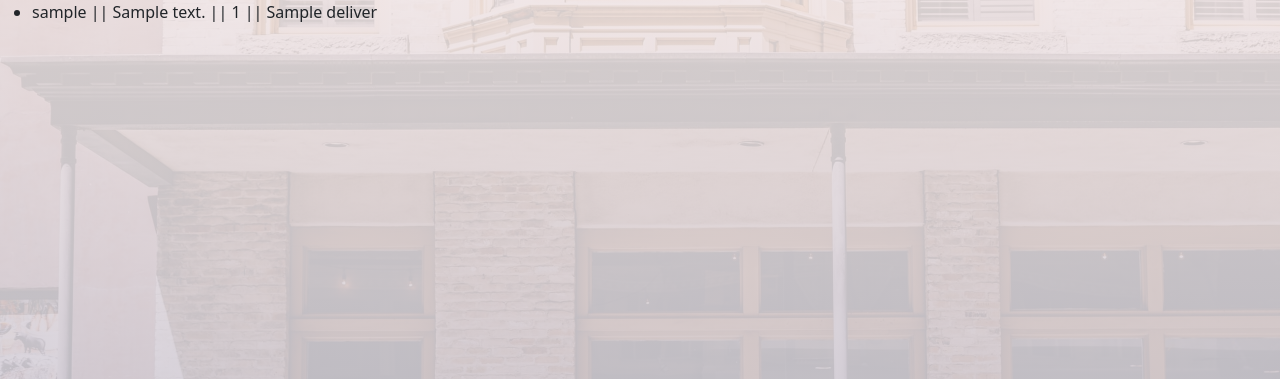
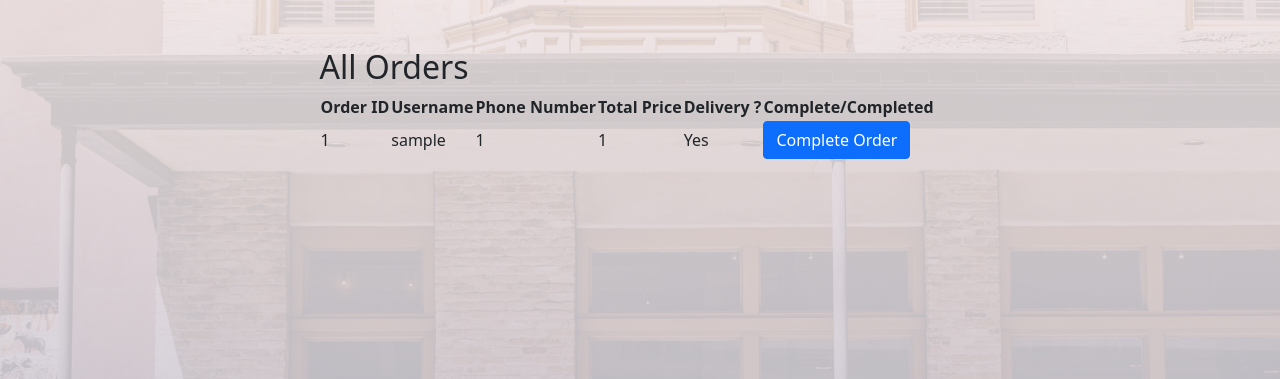
Before and after one commit to anirudh-kac/UniShop, a Django app: template dbmsproject/unishop/templates/unishop/shop_orders.html in a window 1280 px wide. Shown: the part 56-435 px from the top of the page. Run offline with Django 3.2, Linux system fonts and the light colour scheme; the template is opened without the code that fills it: most values are stand-ins (such as "Sample title", 1, 10 or a date in 2020); some libraries are stand-ins or nearby versions.

Commit message:
fix order styles

```diff
--- a/dbmsproject/unishop/templates/unishop/orders.html
+++ b/dbmsproject/unishop/templates/unishop/orders.html
@@ -7,7 +7,10 @@ Orders
 <div class = "container">
     <div class = "row align-self-center justify-content-center">
         {% if not orders %}
+        <div class = "col-lg-7 col-md-9 col-sm-10 mt-5 ">
             <h2>Sorry you don't have any orders right now </h2>
+        </div>
+
             {% else %}
             <div class = "col-l-5 col-md-6 col-sm-10">
                 <h1>All Orders</h1>
@@ -19,6 +22,7 @@ Orders
                     <th>Cost</th>
                     <th>Delivery ? </th>
                     <th>Address </th>
+                    <th>Complete</th>
                 </thead>
 
             <tbody>
@@ -28,6 +32,7 @@ Orders
                 <td>{{order.total_price}}</td>
                 <td>{{order.deliver}}</td>
                 <td>{{order.address}}</td>
+                <td>{% if order.completed %} <span class = "btn btn-success">Done</span> {%else%}<span class = "btn btn-warning">Pending</span> {%endif%}</td>
                 </tr>
                 {% endfor %}
             </tbody>
--- a/dbmsproject/unishop/templates/unishop/shop_orders.html
+++ b/dbmsproject/unishop/templates/unishop/shop_orders.html
@@ -3,19 +3,62 @@
 Shop Orders
 {% endblock title %}
 {% block bodyblock %}
+
+<div class = "container">
+
+
+
 {% if not orders %}
-<h2>Sorry you don't have any orders right now
+<div class = "row align-items-center justify-content-center">
+    <div class = "col-lg-7 col-md-9 col-sm-10">
+        <h2 class = "mt-5">Sorry you don't have any orders right now</h2>
+    </div>
+</div>
+
 {% else %}
 
-<ul>
 
-{% for order in orders  %}
-<li>
+<div class = "row align-items-center justify-content-center">
+    <div class = "col-lg-7 col-md-9 col-sm-10">
+        <h2 class = "mt-5">All Orders</h2>
+    </div>
+</div>
 
-{{order.user.username}} || {{order.address}} || {{order.total_price}} || {{order.deliver}}
-</li>
-{% endfor %}
-<ul>
+<div class = "row align-items-center justify-content-center">
+    <div class = "col-lg-7 col-md-9 col-sm-10">
+        <table>
+            <thead>
+                <th>Order ID</th>
+                <th>Username</th>
+                <th>Phone Number</th>
+                <th>Total Price</th>
+                <th>Delivery ? </th>
+                <th>Complete/Completed</th>
+
+            </thead>
+
+            <tbody>
+                {% for order in orders  %}
+                <tr>
+
+                    <td>{{order.id}}</td>
+                    <td>{{order.user.username}}</td>
+                    <td>{{order.user.profile.phone_number}}</td>
+                    <td>{{order.total_price}}</td>
+                    <td>{% if order.deliver %} <span>Yes</span> {%else%} <span>No</span> {% endif %}</td>
+                    <td>{% if order.completed %} <span class = "btn btn-success">Done</span> {%else%} <a class = "btn btn-primary" href="/orders/complete/{{order.id}}">Complete Order</a> {% endif %}</td>
+
+                </tr>
+                {% endfor %}
+            </tbody>
+        </table>
+
+
+            <ul>
+    </div>
+</div>
+
 {% endif %}
 
+</div>
 {% endblock bodyblock %}
```
Also changed, not shown: dbmsproject/db.sqlite3.
